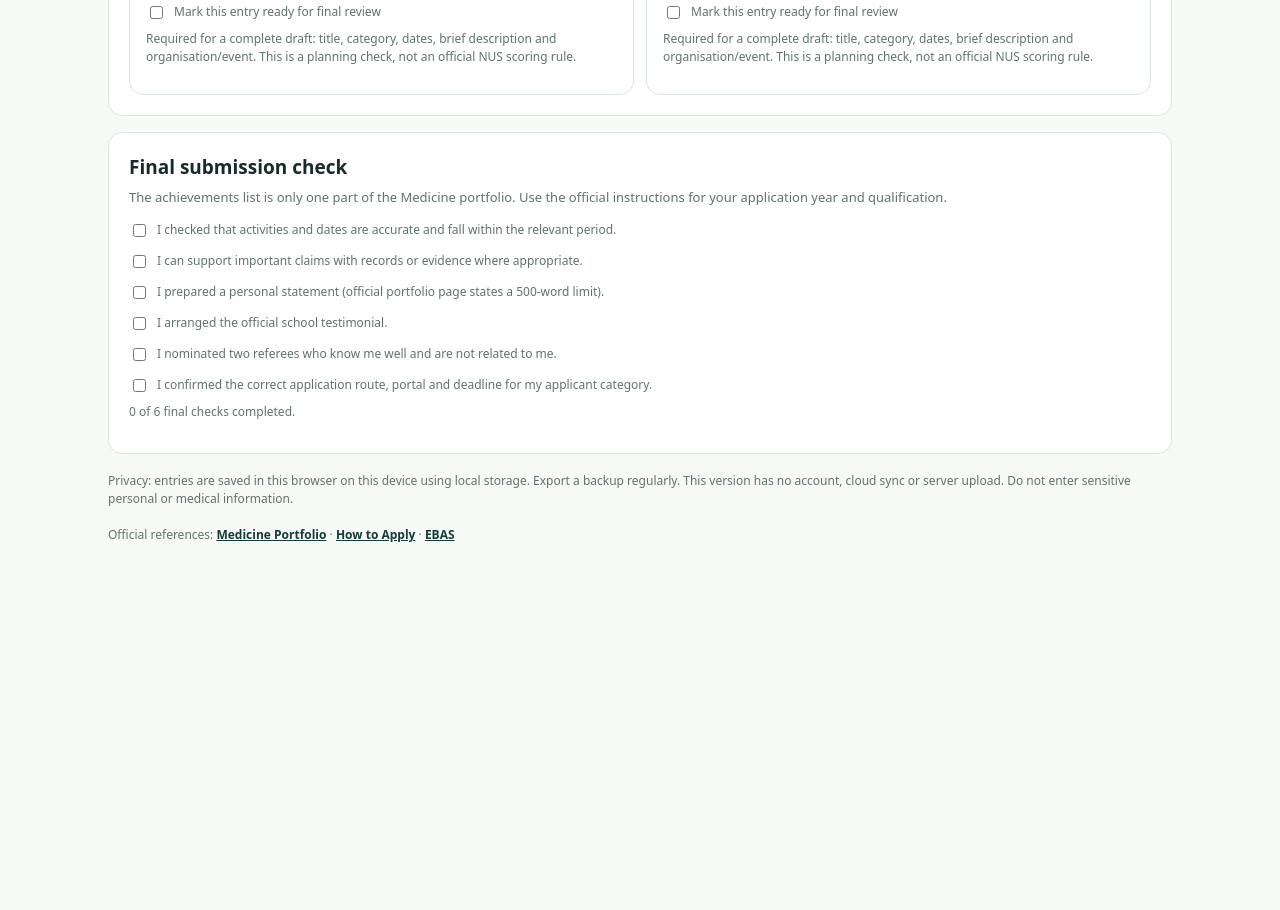
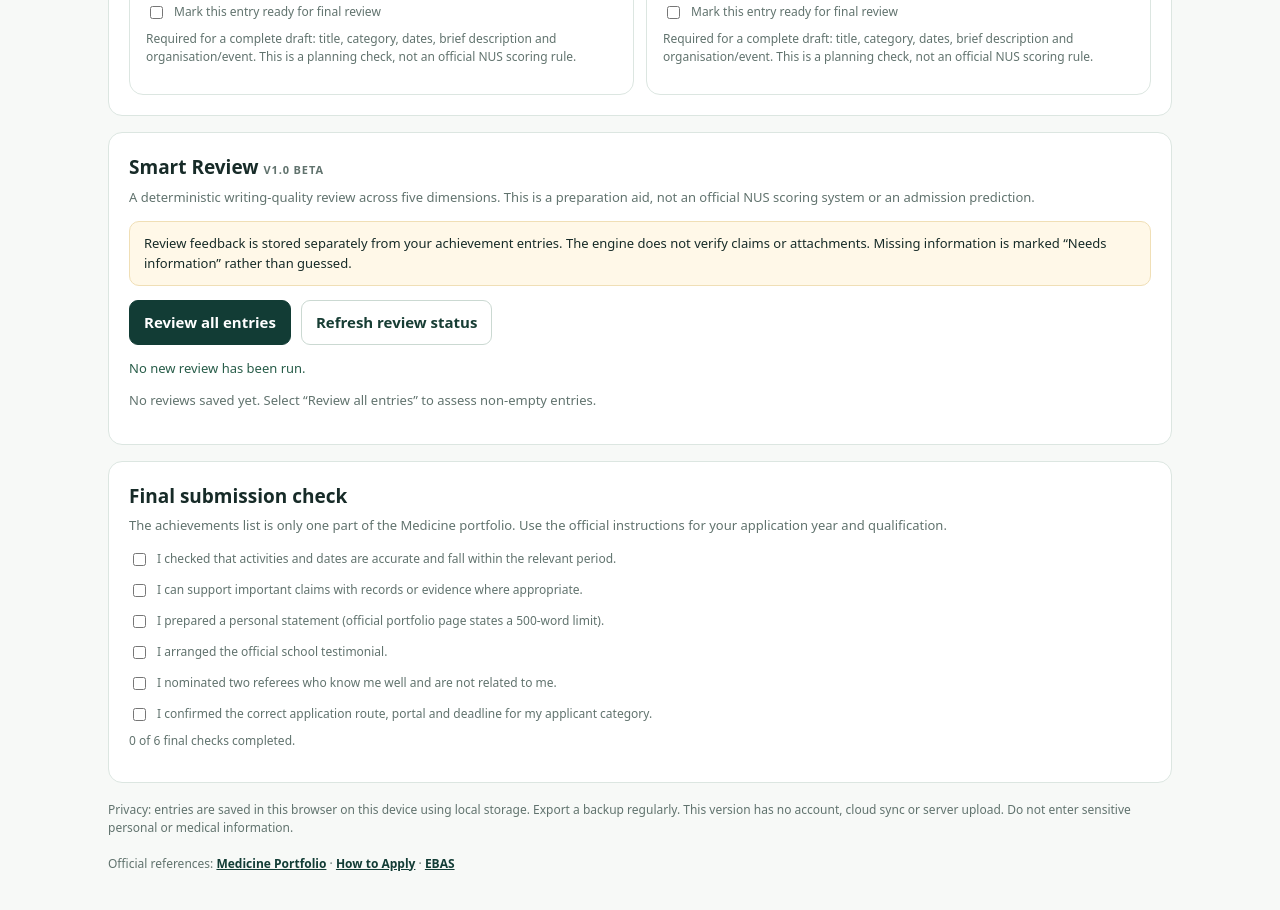
Before and after one commit to aplusachiever3/nusplanning, a plain HTML site: page index.html in a window 1280 px wide. Shown: the part 5819-6729 px from the top of the page. Before the commit the page ends 6435 px from the top, so only its background shows below. Drawn offline with Linux system fonts and the light colour scheme.

Commit message:
Integrate Smart Review panel without changing achievement storage

```diff
--- a/index.html
+++ b/index.html
@@ -143,5 +143,6 @@ $('reset').addEventListener('click',()=>{if(confirm('Clear all 10 entries and fi
 load();render();
 })();
 </script>
+<script type="module" src="./smart-review-ui.mjs"></script>
 </body>
 </html>
```
